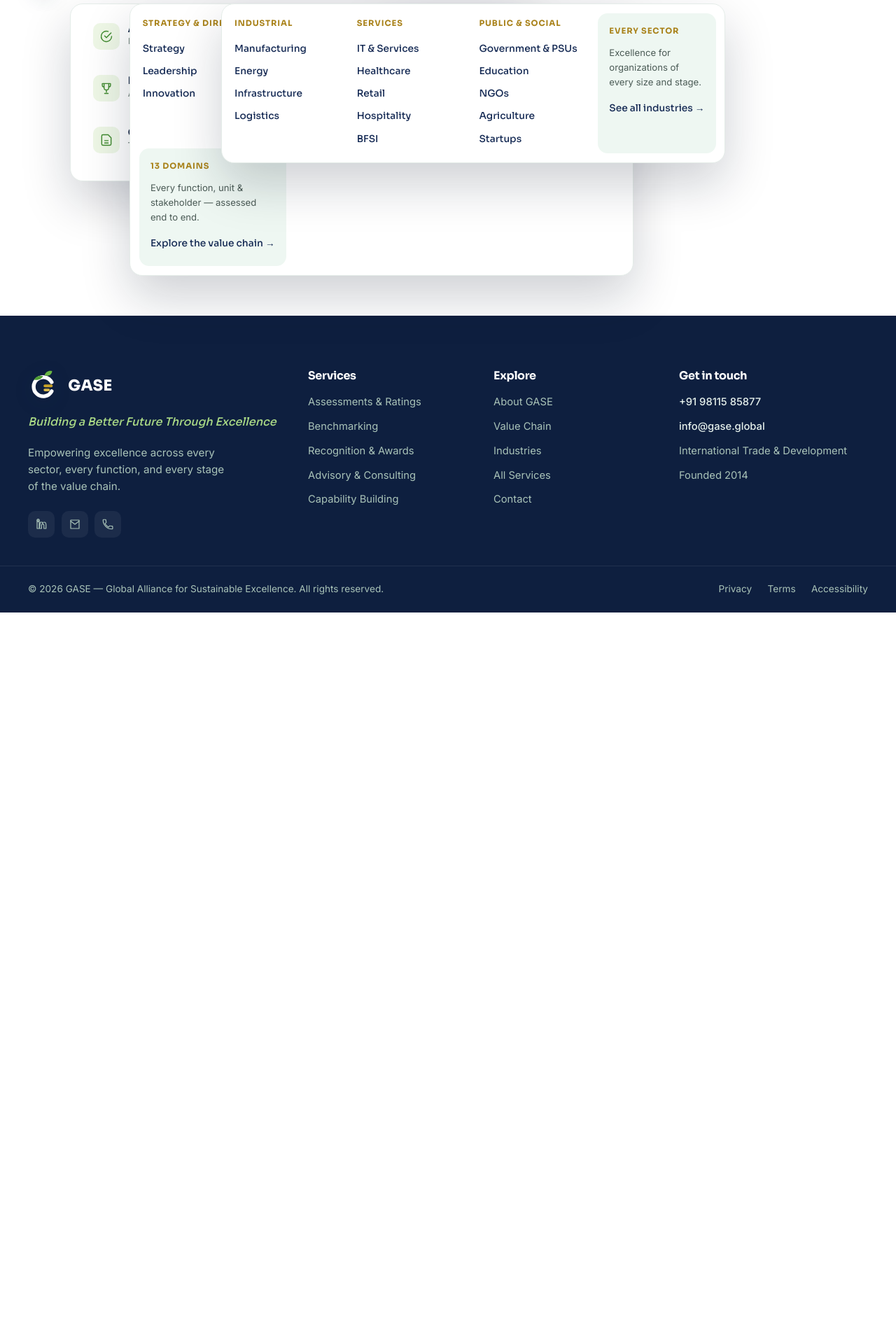
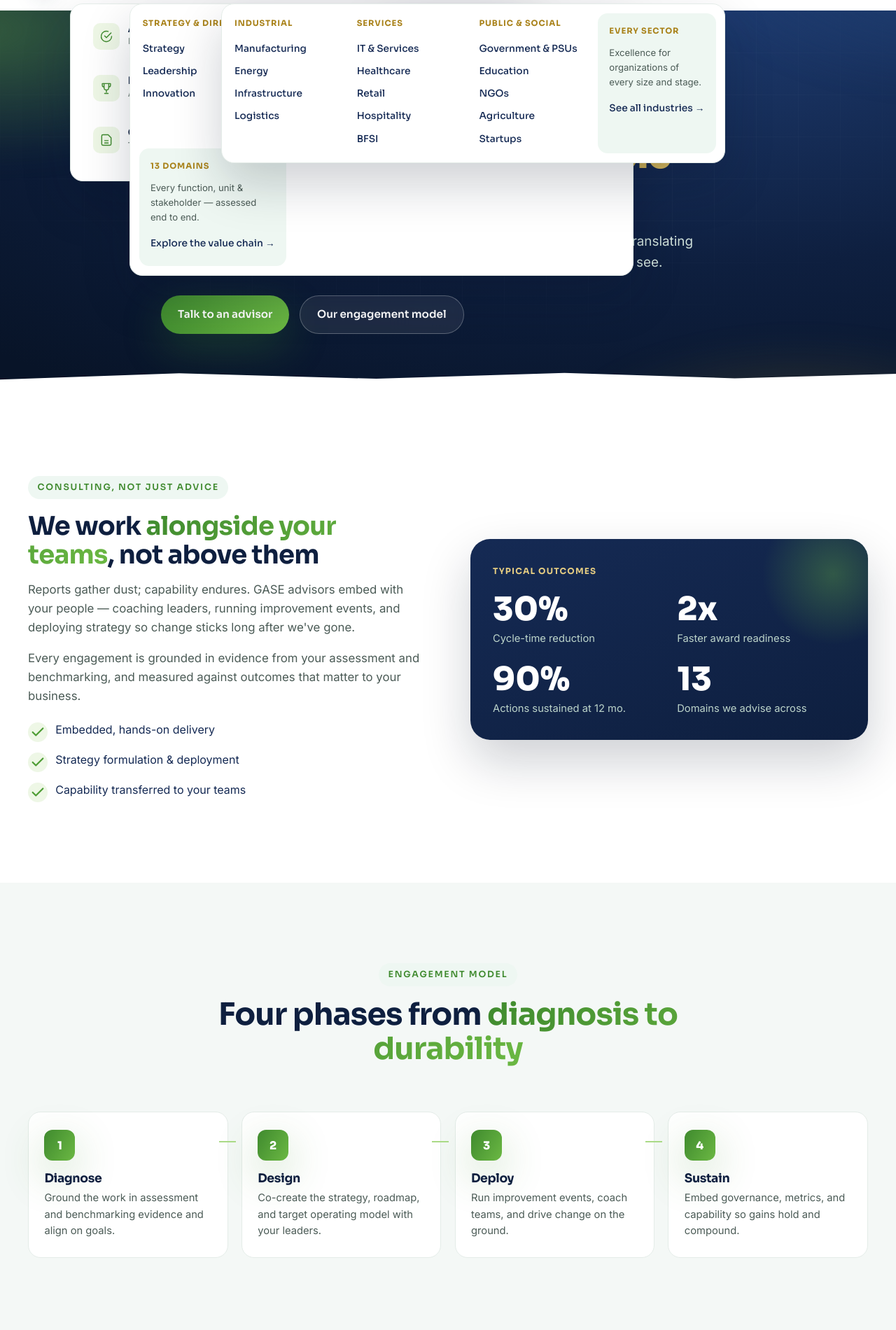
Before and after one commit to vishnurdas27/GASE-Website, a React (Vite) app in the folder client/: page /advisory in a window 1280 px wide. Shown: the part 100-2000 px from the top of the page at 70% size. Before the commit the page ends 975 px from the top, so only its background shows below. Built offline with nearby package versions, Linux system fonts and the light colour scheme.

Commit message:
Build the advisory and consulting page

```diff
--- a/client/src/App.jsx
+++ b/client/src/App.jsx
@@ -10,6 +10,7 @@
 import Assessments from './pages/Assessments.jsx';
 import Benchmarking from './pages/Benchmarking.jsx';
 import Recognition from './pages/Recognition.jsx';
+import Advisory from './pages/Advisory.jsx';
 
 export default function App() {
   return (
@@ -25,9 +26,9 @@
           <Route path="/assessments" element={<Assessments />} />
           <Route path="/benchmarking" element={<Benchmarking />} />
           <Route path="/recognition" element={<Recognition />} />
+          <Route path="/advisory" element={<Advisory />} />
 
           {/* still to do */}
-          <Route path="/advisory" element={<Placeholder title="Advisory & Consulting" />} />
           <Route path="/capability" element={<Placeholder title="Capability Building & DOJO" />} />
           <Route path="/value-chain" element={<Placeholder title="Value Chain" />} />
           <Route path="/industries" element={<Placeholder title="Industries" />} />
--- /dev/null
+++ b/client/src/pages/Advisory.jsx
@@ -0,0 +1,175 @@
+import { Link } from 'react-router-dom';
+import Reveal from '../components/Reveal.jsx';
+import Counter from '../components/Counter.jsx';
+
+const promises = [
+  'Embedded, hands-on delivery',
+  'Strategy formulation & deployment',
+  'Capability transferred to your teams'
+];
+
+const outcomes = [
+  { to: 30, suffix: '%', label: 'Cycle-time reduction' },
+  { to: 2, suffix: 'x', label: 'Faster award readiness' },
+  { to: 90, suffix: '%', label: 'Actions sustained at 12 mo.' },
+  { to: 13, suffix: '', label: 'Domains we advise across' }
+];
+
+const phases = [
+  { n: 1, title: 'Diagnose', text: 'Ground the work in assessment and benchmarking evidence and align on goals.' },
+  { n: 2, title: 'Design', text: 'Co-create the strategy, roadmap, and target operating model with your leaders.' },
+  { n: 3, title: 'Deploy', text: 'Run improvement events, coach teams, and drive change on the ground.' },
+  { n: 4, title: 'Sustain', text: 'Embed governance, metrics, and capability so gains hold and compound.' }
+];
+
+const focusAreas = [
+  { icon: '🧭', title: 'Strategy Formulation & Deployment', text: 'Translate vision into cascaded, measurable goals across the enterprise.' },
+  { icon: '⚙️', title: 'Operational & Manufacturing Excellence', text: 'TPM, lean, and quality systems that lift productivity and reliability.' },
+  { icon: '🦺', title: 'Safety Excellence', text: 'Build the systems and culture for a resilient, zero-harm workplace.' },
+  { icon: '🌱', title: 'ESG & Sustainability', text: 'Embed sustainable practice and prepare credible, benchmarked disclosure.' },
+  { icon: '🔗', title: 'Supply Chain & Vendor / MSME', text: 'Upgrade suppliers and MSMEs to strengthen the whole value chain.' },
+  { icon: '💡', title: 'Digital Transformation', text: 'Modernize operations with practical, outcome-focused digital adoption.' }
+];
+
+export default function Advisory() {
+  return (
+    <>
+      {/* hero */}
+      <section className="page-hero">
+        <div className="page-hero__bg" />
+        <div className="container page-hero__inner">
+          <Reveal className="crumb">
+            <Link to="/">Home</Link>
+            <span>/</span>
+            <Link to="/services">Services</Link>
+            <span>/</span>
+            <b>Advisory &amp; Consulting</b>
+          </Reveal>
+          <Reveal as="span" className="eyebrow">
+            Service 04
+          </Reveal>
+          <Reveal as="h1">
+            From insight to <span className="grad">measurable impact</span>
+          </Reveal>
+          <Reveal as="p" className="page-hero__lead">
+            An assessment tells you what to fix. Our advisors help you actually fix it — translating diagnostics into
+            strategy, hands-on deployment, and results your board can see.
+          </Reveal>
+          <Reveal className="page-hero__actions">
+            <Link to="/contact" className="btn btn--primary">
+              Talk to an advisor
+            </Link>
+            <Link to="#model" className="btn btn--ghost">
+              Our engagement model
+            </Link>
+          </Reveal>
+        </div>
+        <div className="page-hero__wave" />
+      </section>
+
+      {/* intro + outcomes card */}
+      <section className="section">
+        <div className="container split">
+          <Reveal className="split__body">
+            <span className="eyebrow eyebrow--dark">Consulting, Not Just Advice</span>
+            <h2>
+              We work <span className="grad">alongside your teams</span>, not above them
+            </h2>
+            <div className="prose">
+              <p>
+                Reports gather dust; capability endures. GASE advisors embed with your people — coaching leaders,
+                running improvement events, and deploying strategy so change sticks long after we've gone.
+              </p>
+              <p>
+                Every engagement is grounded in evidence from your assessment and benchmarking, and measured against
+                outcomes that matter to your business.
+              </p>
+            </div>
+            <ul className="checks" style={{ marginTop: '1.4rem' }}>
+              {promises.map((item) => (
+                <li key={item}>
+                  <svg viewBox="0 0 24 24">
+                    <path d="m20 6-11 11-5-5" />
+                  </svg>
+                  {item}
+                </li>
+              ))}
+            </ul>
+          </Reveal>
+
+          <Reveal className="split__media">
+            <div className="gcard">
+              <b className="gcard__label">Typical outcomes</b>
+              <div className="strip strip--card">
+                {outcomes.map((o) => (
+                  <div key={o.label}>
+                    <Counter className="stat__num" to={o.to} suffix={o.suffix} />
+                    <span>{o.label}</span>
+                  </div>
+                ))}
+              </div>
+            </div>
+          </Reveal>
+        </div>
+      </section>
+
+      {/* engagement model */}
+      <section className="section section--tint" id="model">
+        <div className="container">
+          <Reveal className="section__head">
+            <span className="eyebrow eyebrow--dark">Engagement Model</span>
+            <h2 className="section__title">
+              Four phases from <span className="grad">diagnosis to durability</span>
+            </h2>
+          </Reveal>
+          <div className="steps">
+            {phases.map((phase, i) => (
+              <Reveal className="step" key={phase.n} delay={i * 80}>
+                <div className="step__n">{phase.n}</div>
+                <h3>{phase.title}</h3>
+                <p>{phase.text}</p>
+              </Reveal>
+            ))}
+          </div>
+        </div>
+      </section>
+
+      {/* focus areas */}
+      <section className="section">
+        <div className="container">
+          <Reveal className="section__head">
+            <span className="eyebrow eyebrow--dark">Where We Advise</span>
+            <h2 className="section__title">Deep expertise across the value chain</h2>
+          </Reveal>
+          <div className="feature-grid">
+            {focusAreas.map((area, i) => (
+              <Reveal as="article" className="feature" key={area.title} delay={(i % 3) * 80}>
+                <div className="feature__ico">{area.icon}</div>
+                <h3>{area.title}</h3>
+                <p>{area.text}</p>
+              </Reveal>
+            ))}
+          </div>
+        </div>
+      </section>
+
+      {/* cta band */}
+      <section className="section band">
+        <Reveal className="container band__inner">
+          <h2>
+            Turn your roadmap into <span className="grad">results</span>
+          </h2>
+          <p>Bring in advisors who deliver change on the ground — and leave capability behind.</p>
+          <div className="band__actions">
+            <Link to="/contact" className="btn btn--primary">
+              Talk to an advisor
+            </Link>
+            <Link to="/capability" className="btn btn--ghost">
+              Next: Capability Building →
+            </Link>
+          </div>
+        </Reveal>
+      </section>
+    </>
+  );
+}
--- a/client/src/styles/components.css
+++ b/client/src/styles/components.css
@@ -117,6 +117,7 @@
 .gcard__title{position:relative;z-index:1;font-family:var(--font-head);font-size:1.4rem;margin-bottom:1rem}
 .gcard__text{position:relative;z-index:1;color:#cfe0da}
 .gcard__rule{position:relative;z-index:1;border:none;border-top:1px solid rgba(255,255,255,.14);margin:1.5rem 0}
+.gcard__label{position:relative;z-index:1;font-family:var(--font-head);font-size:.75rem;letter-spacing:.1em;text-transform:uppercase;color:var(--gold-300)}
 /* sample maturity scorecard (inside a light gcard) */
 .scorecard__label{font-family:var(--font-head);font-size:.75rem;letter-spacing:.1em;text-transform:uppercase;color:var(--gold-600)}
 .scorecard__score{font-family:var(--font-head);font-weight:800;font-size:3.4rem;color:var(--emerald-700);line-height:1;margin:.4rem 0}
@@ -236,6 +237,10 @@
 .strip{display:grid;grid-template-columns:repeat(4,1fr);gap:1.5rem;text-align:center}
 .strip .stat__num{font-family:var(--font-head);font-weight:800;font-size:clamp(2rem,4vw,2.9rem);color:var(--emerald-700);line-height:1;display:block}
 .strip span{color:var(--muted);font-size:.92rem;margin-top:.5rem;display:block}
+/* strip sitting inside a dark gcard */
+.strip--card{position:relative;z-index:1;grid-template-columns:1fr 1fr;gap:1.4rem;text-align:left;margin-top:1.2rem}
+.strip--card .stat__num{color:#fff}
+.strip--card span{color:#bcd4ca}
 
 /* ============ ICON LIST CARD ============ */
 .iconlist{display:grid;gap:1.1rem}
```
